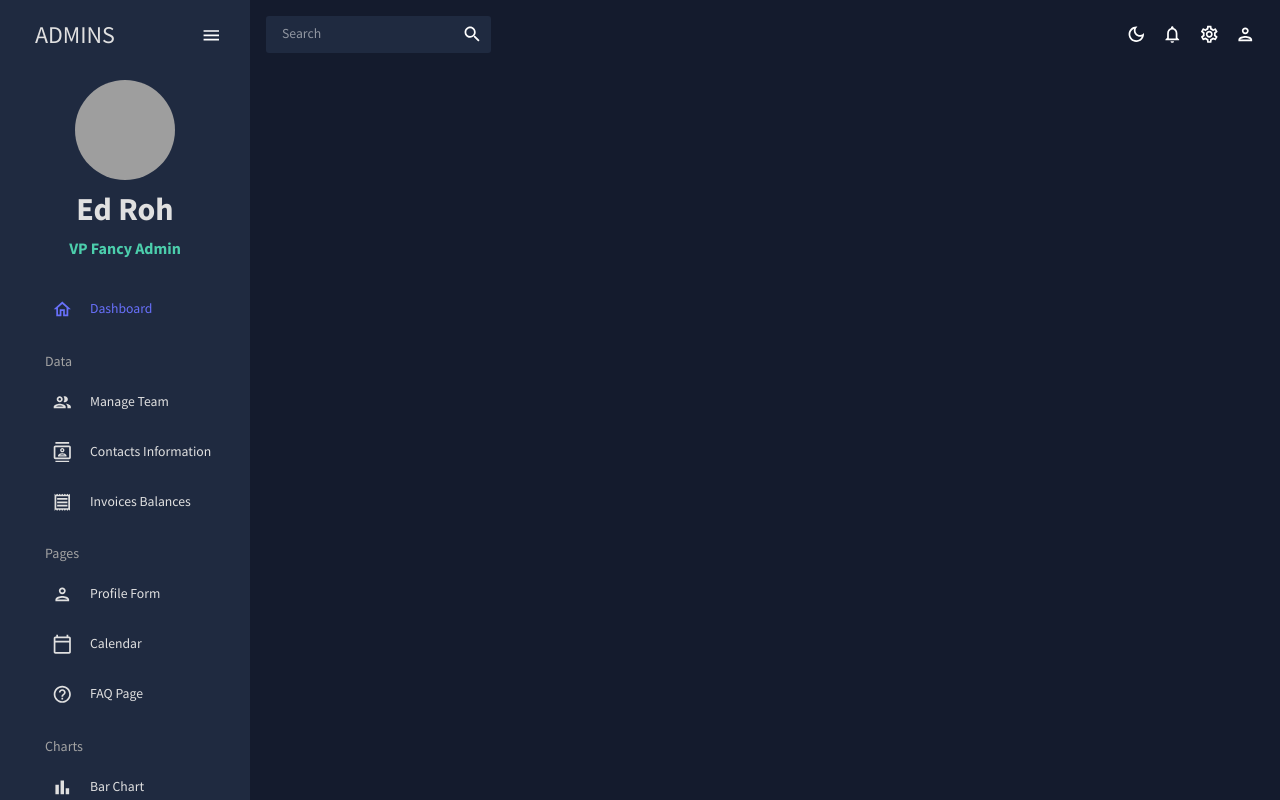
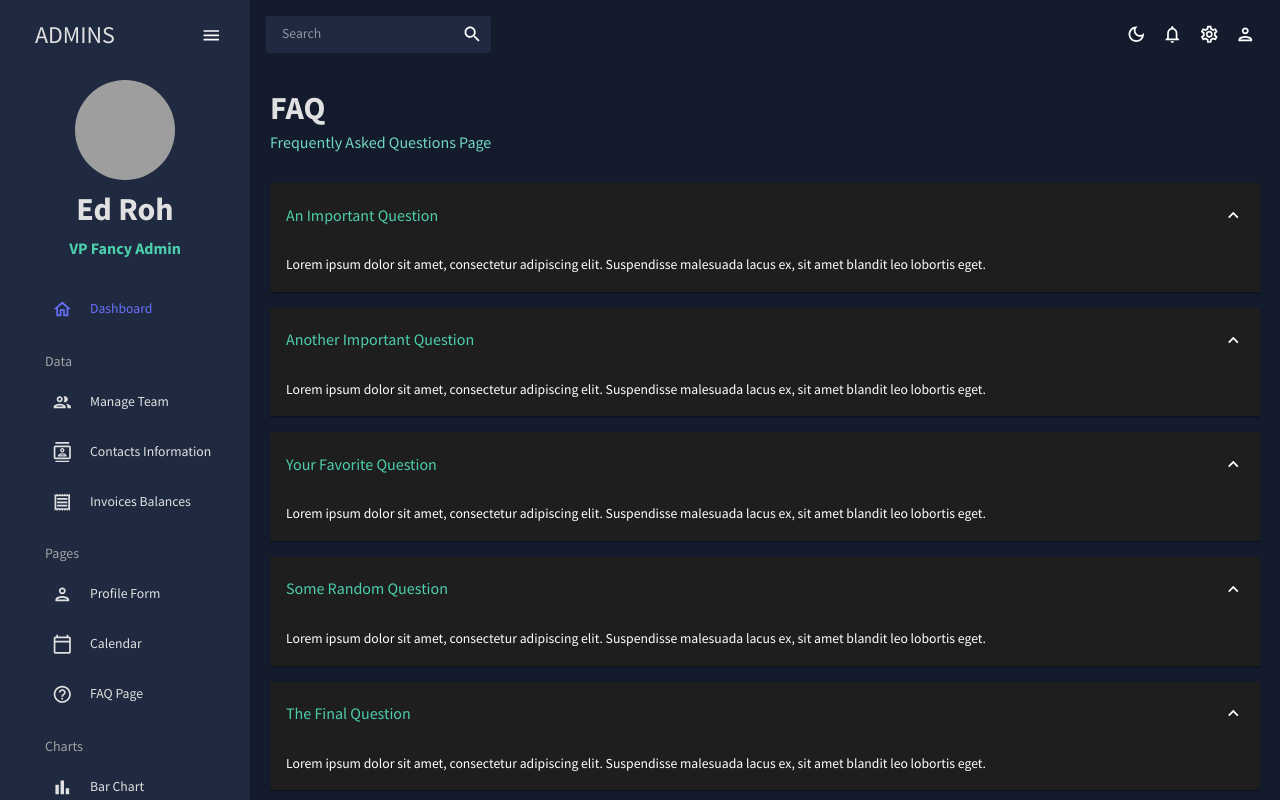
Before and after one commit to foullanifatimazohra/Dashboard-React-JS-MUI, a React (Create React App) app: page /faq in a window 1280 px wide. Shown: the top 800 px of the page. Built offline with nearby package versions, Linux system fonts and the light colour scheme; grey boxes are pictures that could not be loaded.

Commit message:
feat : add FAQ page

```diff
--- a/src/App.jsx
+++ b/src/App.jsx
@@ -11,6 +11,7 @@
 import Invoices from "./pages/invoices";
 import FormPage from "./pages/form";
 import { Calendar } from "./pages/calendar";
+import FAQ from "./pages/faq";
 
 function App() {
   const [theme, colorMode] = useMode();
@@ -29,6 +30,7 @@
               <Route path="/invoices" element={<Invoices />} />
               <Route path="/form" element={<FormPage />} />
               <Route path="/calendar" element={<Calendar />} />
+              <Route path="/faq" element={<FAQ />} />
             </Routes>
           </main>
         </div>
--- /dev/null
+++ b/src/pages/faq/index.jsx
@@ -0,0 +1,86 @@
+import { Box, useTheme } from "@mui/material";
+import Header from "../../components/ui/Header";
+import Accordion from "@mui/material/Accordion";
+import AccordionSummary from "@mui/material/AccordionSummary";
+import AccordionDetails from "@mui/material/AccordionDetails";
+import Typography from "@mui/material/Typography";
+import ExpandMoreIcon from "@mui/icons-material/ExpandMore";
+import { tokens } from "../../theme";
+
+const FAQ = () => {
+  const theme = useTheme();
+  const colors = tokens(theme.palette.mode);
+  return (
+    <Box m="20px">
+      <Header title="FAQ" subtitle="Frequently Asked Questions Page" />
+
+      <Accordion defaultExpanded>
+        <AccordionSummary expandIcon={<ExpandMoreIcon />}>
+          <Typography color={colors.greenAccent[500]} variant="h5">
+            An Important Question
+          </Typography>
+        </AccordionSummary>
+        <AccordionDetails>
+          <Typography>
+            Lorem ipsum dolor sit amet, consectetur adipiscing elit. Suspendisse
+            malesuada lacus ex, sit amet blandit leo lobortis eget.
+          </Typography>
+        </AccordionDetails>
+      </Accordion>
+      <Accordion defaultExpanded>
+        <AccordionSummary expandIcon={<ExpandMoreIcon />}>
+          <Typography color={colors.greenAccent[500]} variant="h5">
+            Another Important Question
+          </Typography>
+        </AccordionSummary>
+        <AccordionDetails>
+          <Typography>
+            Lorem ipsum dolor sit amet, consectetur adipiscing elit. Suspendisse
+            malesuada lacus ex, sit amet blandit leo lobortis eget.
+          </Typography>
+        </AccordionDetails>
+      </Accordion>
+      <Accordion defaultExpanded>
+        <AccordionSummary expandIcon={<ExpandMoreIcon />}>
+          <Typography color={colors.greenAccent[500]} variant="h5">
+            Your Favorite Question
+          </Typography>
+        </AccordionSummary>
+        <AccordionDetails>
+          <Typography>
+            Lorem ipsum dolor sit amet, consectetur adipiscing elit. Suspendisse
+            malesuada lacus ex, sit amet blandit leo lobortis eget.
+          </Typography>
+        </AccordionDetails>
+      </Accordion>
+      <Accordion defaultExpanded>
+        <AccordionSummary expandIcon={<ExpandMoreIcon />}>
+          <Typography color={colors.greenAccent[500]} variant="h5">
+            Some Random Question
+          </Typography>
+        </AccordionSummary>
+        <AccordionDetails>
+          <Typography>
+            Lorem ipsum dolor sit amet, consectetur adipiscing elit. Suspendisse
+            malesuada lacus ex, sit amet blandit leo lobortis eget.
+          </Typography>
+        </AccordionDetails>
+      </Accordion>
+      <Accordion defaultExpanded>
+        <AccordionSummary expandIcon={<ExpandMoreIcon />}>
+          <Typography color={colors.greenAccent[500]} variant="h5">
+            The Final Question
+          </Typography>
+        </AccordionSummary>
+        <AccordionDetails>
+          <Typography>
+            Lorem ipsum dolor sit amet, consectetur adipiscing elit. Suspendisse
+            malesuada lacus ex, sit amet blandit leo lobortis eget.
+          </Typography>
+        </AccordionDetails>
+      </Accordion>
+    </Box>
+  );
+};
+
+export default FAQ;
```
